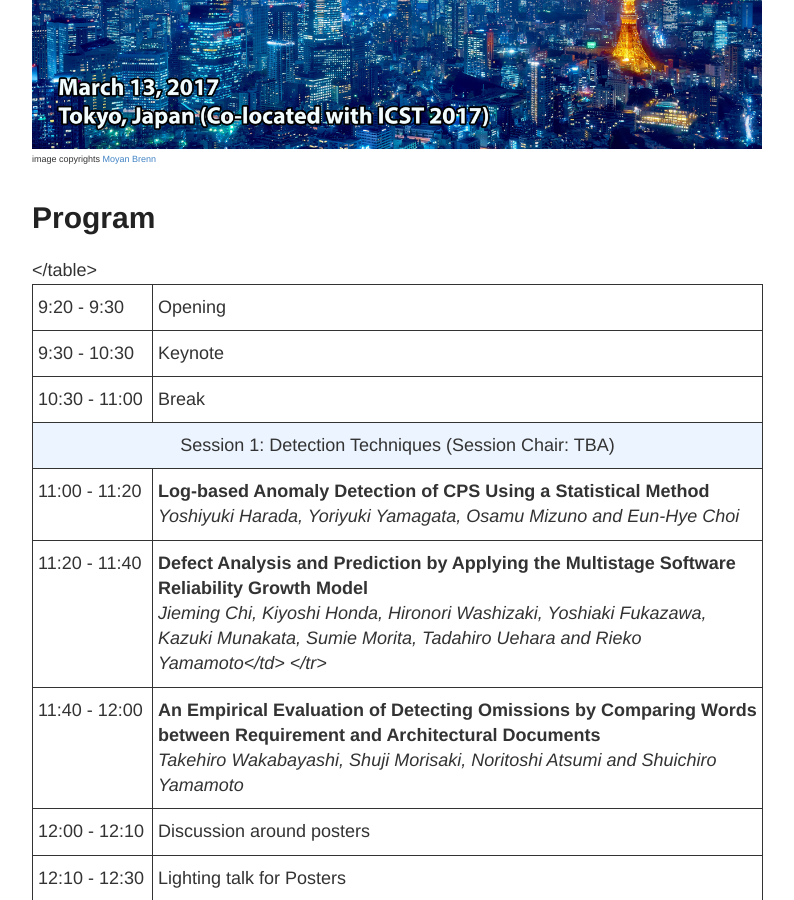
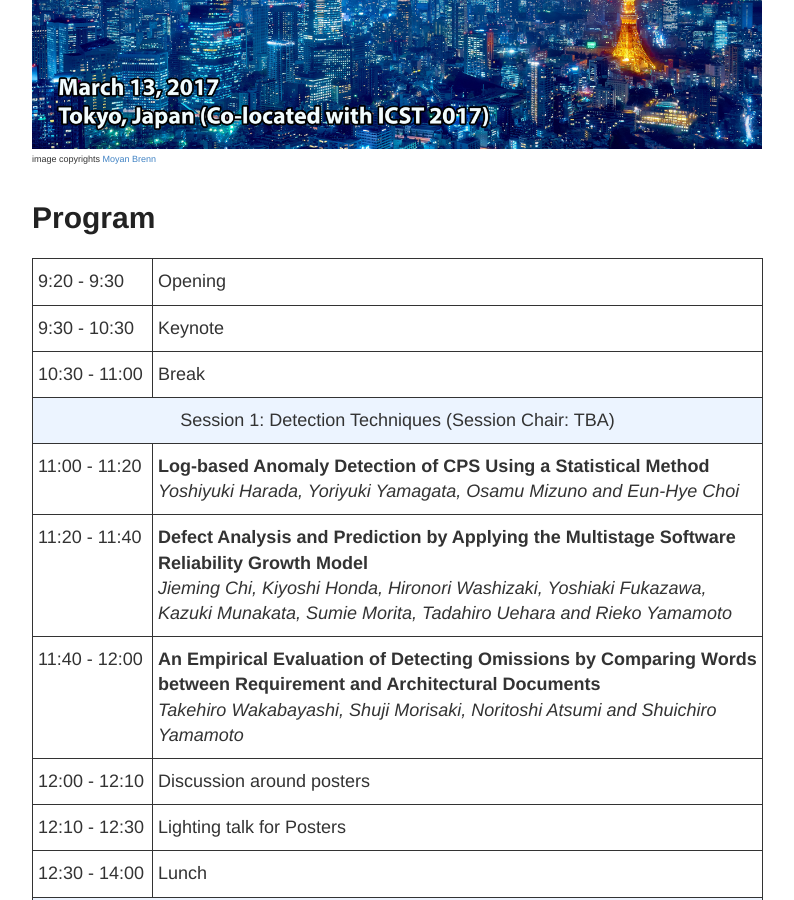
Before and after one commit to iwesep2017/iwesep2017.github.io, a Jekyll site: the page built from program.md, in a window 1280 px wide and 900 px high, scrolled down 292 px. Shown: the whole window, without its empty margins (243-1037 px from the left). Built offline with Jekyll 4.4.1, drawn with Linux system fonts in a browser that asks for light colours.

Commit message:
Fix error

```diff
--- a/program.md
+++ b/program.md
@@ -12,7 +12,6 @@
 .tg .tg-baqh{background-color:#ecf4ff;text-align:center;vertical-align:top}
 .tg .tg-yw4l{vertical-align:top}
 </style>
-
 <table class="tg" style="undefined;table-layout: fixed; width: 730px">
 <colgroup>
 <col style="width: 120px">
@@ -36,12 +35,12 @@
   <tr>
     <td class="tg-031e">11:00 - 11:20</td>
     <td class="tg-yw4l"><b>Log-based Anomaly Detection of CPS Using a Statistical Method</b><br>
-    <i>Yoshiyuki Harada, Yoriyuki Yamagata, Osamu Mizuno and Eun-Hye Choi</i><br></td>
+    <i>Yoshiyuki Harada, Yoriyuki Yamagata, Osamu Mizuno and Eun-Hye Choi</i></td>
   </tr>
   <tr>
     <td class="tg-yw4l">11:20 - 11:40</td>
     <td class="tg-yw4l"><b>Defect Analysis and Prediction by Applying the Multistage Software Reliability Growth Model</b><br>
-    <i>Jieming Chi, Kiyoshi Honda, Hironori Washizaki, Yoshiaki Fukazawa, Kazuki Munakata, Sumie Morita, Tadahiro Uehara and Rieko Yamamoto</td>
+    <i>Jieming Chi, Kiyoshi Honda, Hironori Washizaki, Yoshiaki Fukazawa, Kazuki Munakata, Sumie Morita, Tadahiro Uehara and Rieko Yamamoto</i></td>
   </tr>
   <tr>
     <td class="tg-yw4l">11:40 - 12:00</td>
```
